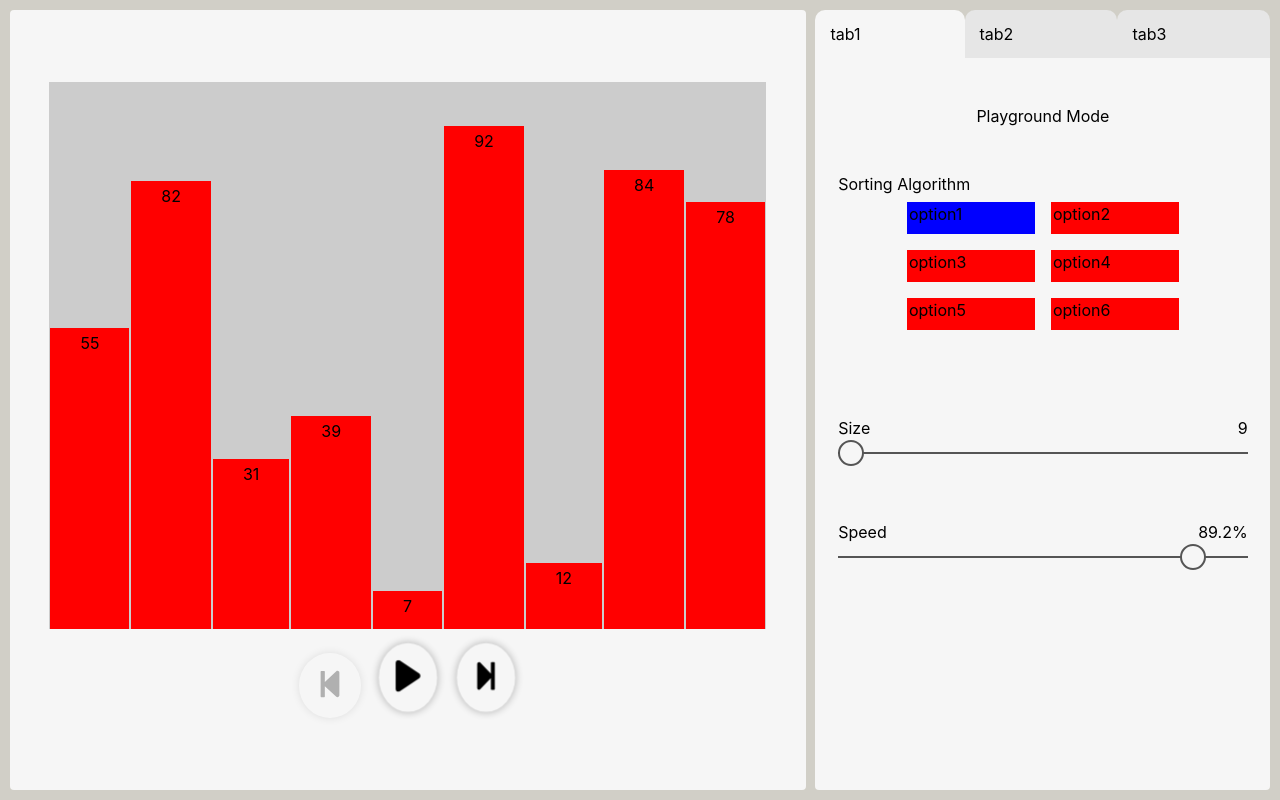
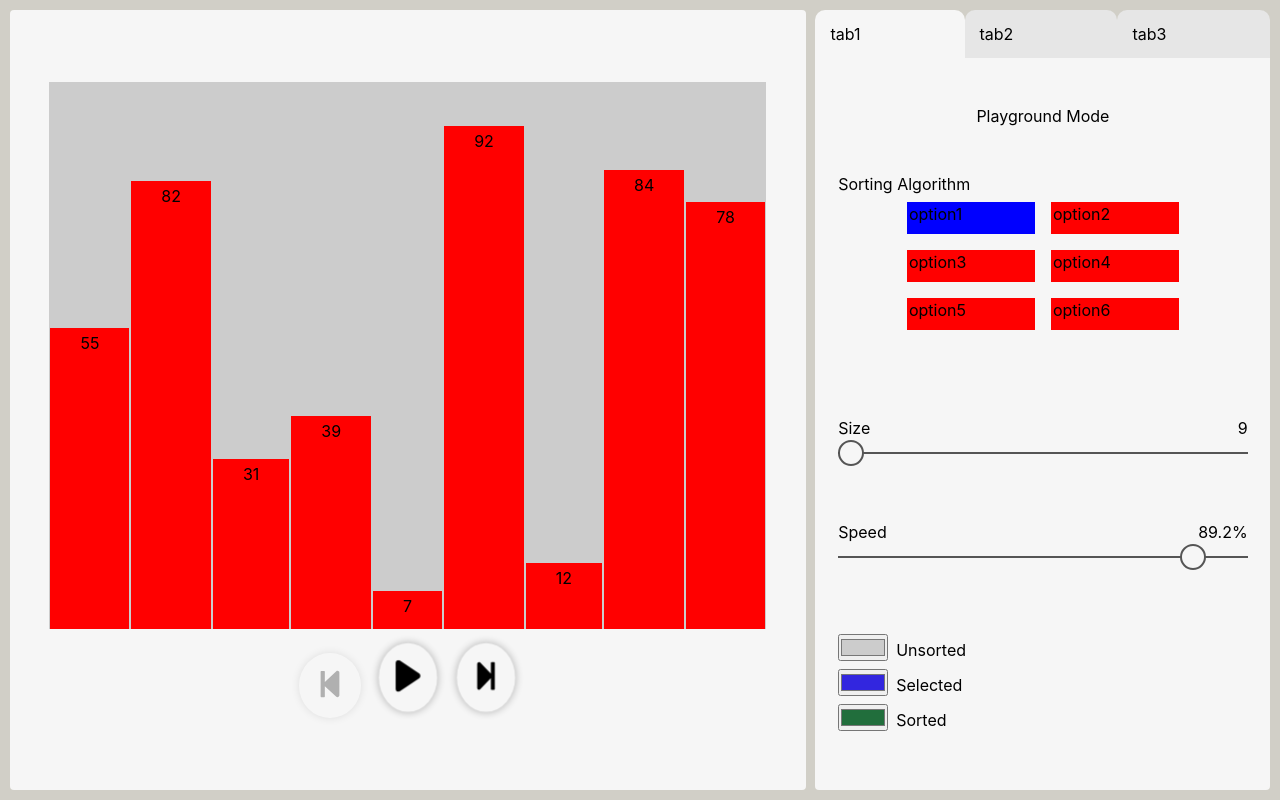
Before and after one commit to alsersan/sorting-visualizer, a React (Create React App) app: page / in a window 1280 px wide. Built offline with nearby package versions, Linux system fonts and the light colour scheme.

Commit message:
Sidebar: implemented color picker

```diff
--- a/src/App.js
+++ b/src/App.js
@@ -9,6 +9,8 @@ import {
   getArray,
 } from "./algorithms/recursiveSortingAlgorithms";
 import BarChartContainer from "./components/BarChartContainer";
+
+import { SortingOptionsProvider } from "./contexts/SortingOptionsContext";
 
 const GlobalStyle = createGlobalStyle`
   * {
@@ -66,6 +68,7 @@ const App = () => {
   return (
     <React.Fragment>
       <GlobalStyle />
+      <SortingOptionsProvider>
         <MainContainer>
           <BarChartContainer
             array={array}
@@ -85,6 +88,7 @@ const App = () => {
             setSize={setSize}
           />
         </MainContainer>
+      </SortingOptionsProvider>
     </React.Fragment>
   );
 };
--- /dev/null
+++ b/src/components/Sidebar/components/ColorSelection/components/ColorPicker.js
@@ -0,0 +1,22 @@
+import React from "react";
+import styled from "styled-components";
+
+const Container = styled.div`
+  width: 100%;
+  margin: 0.5rem 0;
+`;
+
+const Span = styled.span`
+  margin-left: 0.5rem;
+`;
+
+const ColorPicker = ({ description, value, onChange }) => {
+  return (
+    <Container>
+      <input type="color" value={value} onChange={onChange} />
+      <Span>{description}</Span>
+    </Container>
+  );
+};
+
+export default ColorPicker;
--- /dev/null
+++ b/src/components/Sidebar/components/ColorSelection/index.js
@@ -0,0 +1,44 @@
+import React from "react";
+import styled from "styled-components";
+
+import ColorPicker from "./components/ColorPicker";
+
+import { useSortingOptionsContext } from "../../../../contexts/SortingOptionsContext";
+
+const Container = styled.div`
+  width: 90%;
+  margin: 2rem 0;
+`;
+
+const ColorSelection = () => {
+  const {
+    color1,
+    setColor1,
+    color2,
+    setColor2,
+    color3,
+    setColor3,
+  } = useSortingOptionsContext();
+
+  return (
+    <Container>
+      <ColorPicker
+        value={color1}
+        onChange={(e) => setColor1(e.target.value)}
+        description="Unsorted"
+      />
+      <ColorPicker
+        value={color2}
+        onChange={(e) => setColor2(e.target.value)}
+        description="Selected"
+      />
+      <ColorPicker
+        value={color3}
+        onChange={(e) => setColor3(e.target.value)}
+        description="Sorted"
+      />
+    </Container>
+  );
+};
+
+export default ColorSelection;
--- a/src/components/Sidebar/components/PlaygroundMode.js
+++ b/src/components/Sidebar/components/PlaygroundMode.js
@@ -3,6 +3,7 @@ import React from "react";
 import SizeSelector from "./SizeSelector";
 import SpeedSelector from "./SpeedSelector";
 import AlgorithmOptions from "./AlgorithmOptions";
+import ColorSelection from "./ColorSelection";
 
 const PlaygroundMode = ({ size, setSize, speed, setSpeed, hasStarted }) => {
   return (
@@ -11,6 +12,7 @@ const PlaygroundMode = ({ size, setSize, speed, setSpeed, hasStarted }) => {
       <AlgorithmOptions hasStarted={hasStarted} />
       <SizeSelector size={size} setSize={setSize} hasStarted={hasStarted} />
       <SpeedSelector speed={speed} setSpeed={setSpeed} />
+      <ColorSelection />
     </React.Fragment>
   );
 };
--- /dev/null
+++ b/src/contexts/SortingOptionsContext.js
@@ -0,0 +1,25 @@
+import React, { useState, useEffect, useContext } from "react";
+
+const SortingOptionsContext = React.createContext();
+
+const SortingOptionsProvider = ({ children }) => {
+  const [color1, setColor1] = useState("#cccccc");
+  const [color2, setColor2] = useState("#3226df");
+  const [color3, setColor3] = useState("#216e3c");
+
+  useEffect(() => {
+    console.log(color1);
+  }, [color1]);
+
+  return (
+    <SortingOptionsContext.Provider
+      value={{ color1, setColor1, color2, setColor2, color3, setColor3 }}
+    >
+      {children}
+    </SortingOptionsContext.Provider>
+  );
+};
+
+const useSortingOptionsContext = () => useContext(SortingOptionsContext);
+
+export { SortingOptionsProvider, useSortingOptionsContext };
```
Lines whose indentation alone changed are shown as unchanged.
